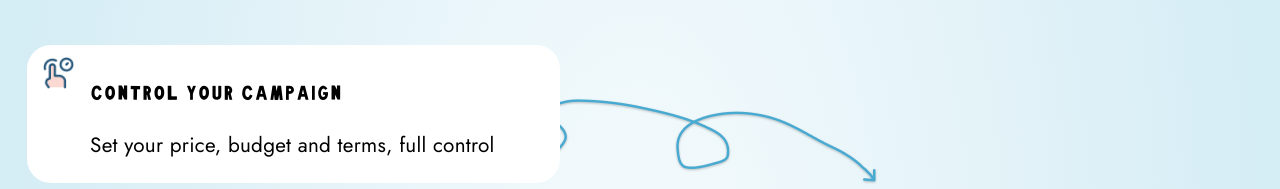
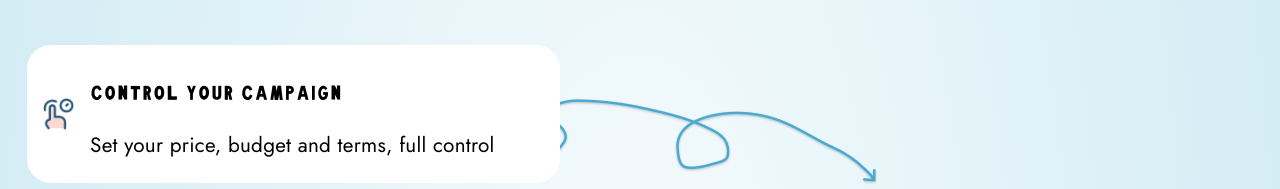
Before and after one commit to cristianccgg/clout-website, a website: page brands.html in a window 1280 px wide. Shown: the part 361-550 px from the top of the page. Drawn offline with Linux system fonts and the light colour scheme.

Commit message:
Update brands.html

```diff
--- a/brands.html
+++ b/brands.html
@@ -53,7 +53,6 @@
       class="bg-custom-radial-gradient pt-[80px] pb-[51px] xl:pt-[48px] xl:h-[820px]"
     >
       <div class="relative mx-auto max-w-[428px] xl:max-w-[1440px]">
-        <!-- Las imágenes aquí se mantienen igual -->
         <img
           class="absolute right-[401.42px] top-[51.58px] hidden xl:block"
           src="src/images/brands-imgs/desktop-imgs/arrow1.png"
@@ -80,9 +79,8 @@
           alt=""
         />
 
-        <!-- Primer contenedor interno -->
         <div
-          class="bg-white xl:w-[532.6px] xl:h-[137.51px] xl:absolute xl:ms-0 top-0 left-[27px] flex py-[12px] ps-[16px] w-[360px] h-[88px] gap-[16px] rounded-[24px] ms-[48px]"
+          class="bg-white xl:w-[532.6px] xl:h-[137.51px] xl:absolute xl:ms-0 top-0 left-[27px] flex items-center py-[12px] ps-[16px] w-[360px] h-[88px] gap-[16px] rounded-[24px] ms-[48px]"
         >
           <img
             class="w-[31.06px] h-[32px]"
@@ -110,7 +108,6 @@
           </div>
         </div>
 
-        <!-- Segundo contenedor interno -->
         <div
           class="bg-white xl:w-[532.6px] xl:h-[167.51px] xl:absolute top-[146.96px] xl:right-[63.12px] xl:mt-0 mt-[80px] flex items-center py-[12px] ps-[16px] w-[360px] h-[88px] gap-[16px] rounded-[24px] mx-auto xl:mx-0"
         >
@@ -137,7 +134,6 @@
           </div>
         </div>
 
-        <!-- Tercer contenedor interno -->
         <div
           class="bg-white xl:w-[532.6px] xl:h-[167.51px] xl:absolute top-[150px] xl:left-[199.12px] mt-[80px] flex items-center py-[12px] ps-[16px] w-[360px] h-[88px] gap-[16px] rounded-[24px] ms-[20px]"
         >
@@ -168,7 +164,6 @@
           </div>
         </div>
 
-        <!-- Cuarto contenedor interno -->
         <div
           class="bg-white xl:w-[532.6px] xl:h-[167.51px] xl:absolute top-[330px] right-[5.92px] mt-[80px] flex items-center py-[12px] ps-[16px] w-[360px] h-[88px] gap-[16px] rounded-[24px] mx-auto"
         >
@@ -199,7 +194,6 @@
           </div>
         </div>
 
-        <!-- Quinto contenedor interno -->
         <div
           class="bg-white xl:w-[532.6px] xl:h-[167.51px] xl:absolute top-[428.41px] left-[63.12px] mt-[80px] flex items-center py-[12px] ps-[16px] w-[360px] h-[88px] gap-[16px] rounded-[24px] ms-[49px]"
         >
@@ -369,6 +363,7 @@
           CLOUT FOR APPS
         </button>
       </div>
+
       <div
         id="benefits-container"
         class="lg:w-[774px] w-[380px] py-[20px] px-[24px] font-[400] mt-[16px] flex gap-5 flex-col items-center text-center font-jost text-[24px] leading-[24px]"
```
